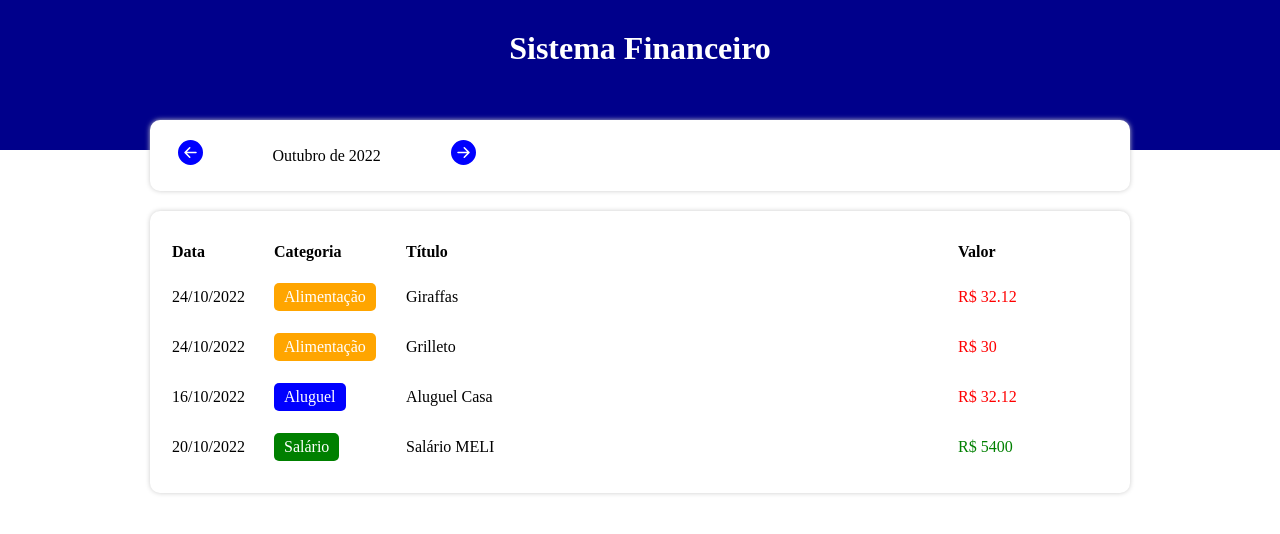
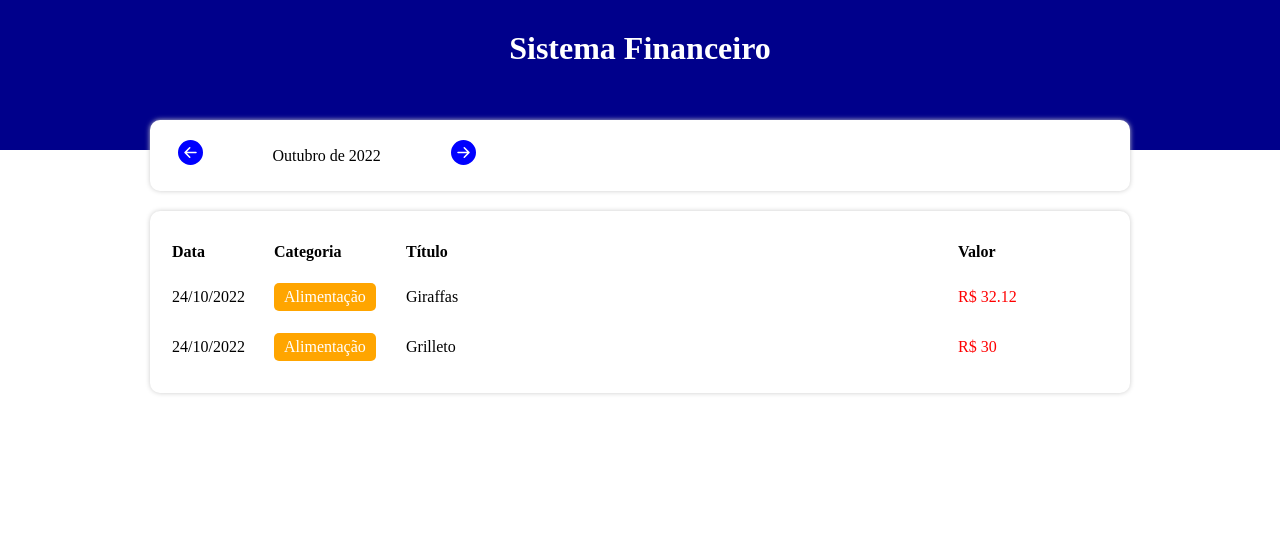
Before and after one commit to Tassio-Med/finance-system, a React (Create React App) app: page / in a window 1280 px wide. Shown: the top 534 px of the page. Built offline with nearby package versions, Linux system fonts and the light colour scheme; the HTML template or start-up script is replaced by a standard one.

Commit message:
:sparkles: feat: mudança de data nos dados para teste da aplicação

```diff
--- a/src/data/items.ts
+++ b/src/data/items.ts
@@ -3,6 +3,6 @@ import { Item } from '../types/Item';
 export const items: Item[] = [
   { date: new Date(2022, 9, 24), category: 'food', title: 'Giraffas', value: 32.12 },
   { date: new Date(2022, 9, 24), category: 'food', title: 'Grilleto', value: 30 },
-  { date: new Date(2022, 9, 16), category: 'rent', title: 'Aluguel Casa', value: 32.12 },
-  { date: new Date(2022, 9, 20), category: 'salary', title: 'Salário MELI', value: 5400 },
+  { date: new Date(2022, 10, 16), category: 'rent', title: 'Aluguel Casa', value: 32.12 },
+  { date: new Date(2022, 8, 20), category: 'salary', title: 'Salário MELI', value: 5400 },
 ];
```
